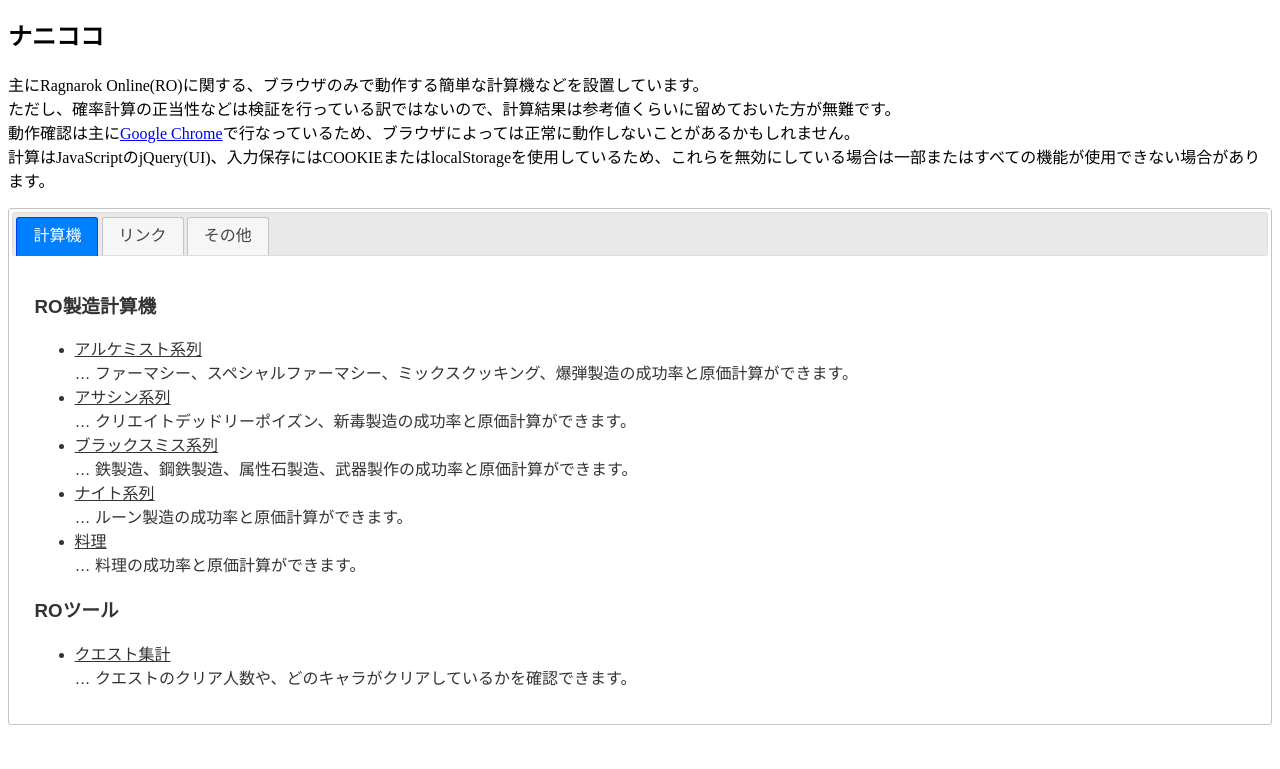
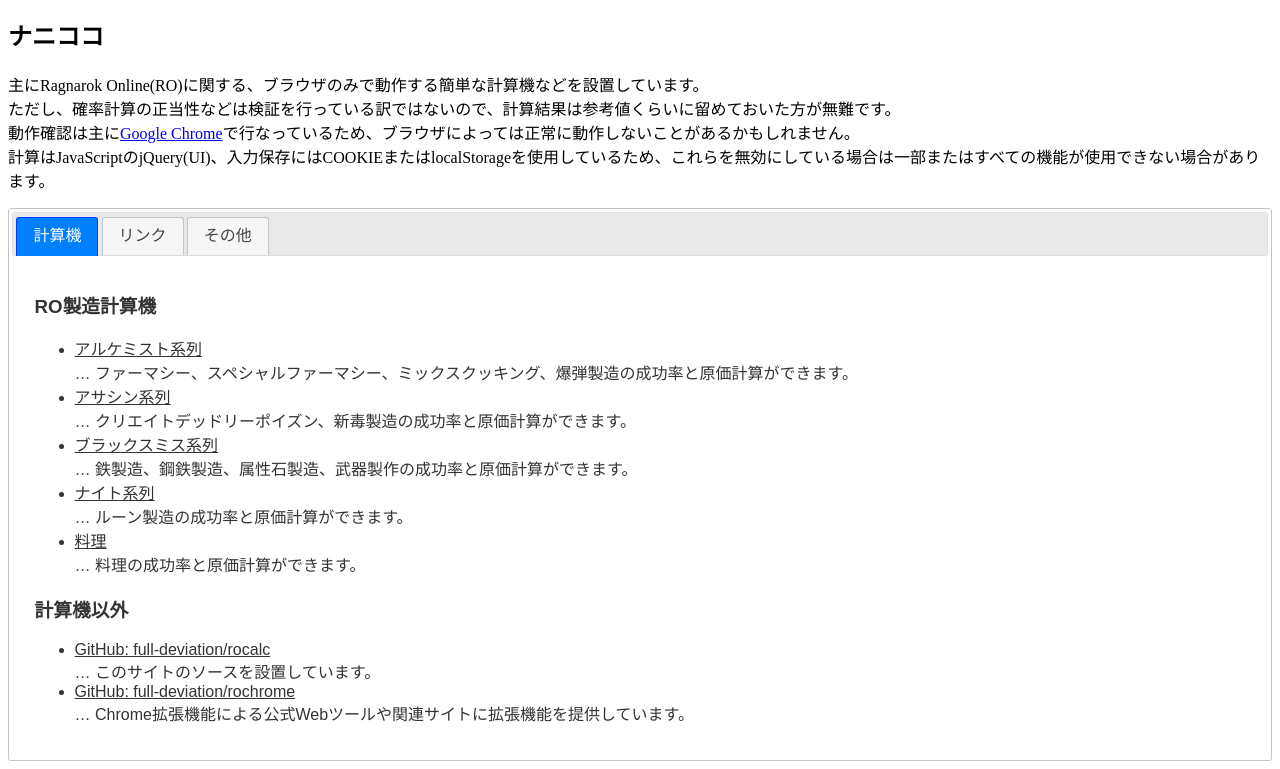
Before and after one commit to full-deviation/rocalc, a plain HTML site: page index.html in a window 1280 px wide. Shown: the part 140-909 px from the top of the page. Before the commit the page ends 873 px from the top, so only its background shows below. Drawn offline with Linux system fonts and the light colour scheme.

Commit message:
SNSが終了したのに伴いクエスト状況を除外、GitHubリンクを追加

```diff
--- a/index.html
+++ b/index.html
@@ -66,11 +66,15 @@
 				</li>
 			</ul>
 
-			<h3>ROツール</h3>
+			<h3>計算機以外</h3>
 			<ul>
 				<li>
-					<a href="rotool/ROQuestTable.html">クエスト集計</a><br/>
-					… クエストのクリア人数や、どのキャラがクリアしているかを確認できます。
+					<a href="https://github.com/full-deviation/rocalc" target="_blank">GitHub: full-deviation/rocalc</a><br/>
+					… このサイトのソースを設置しています。
+				</li>
+				<li>
+					<a href="https://github.com/full-deviation/rochrome" target="_blank">GitHub: full-deviation/rochrome</a><br/>
+					… Chrome拡張機能による公式Webツールや関連サイトに拡張機能を提供しています。
 				</li>
 			</ul>
 		</div>
```
